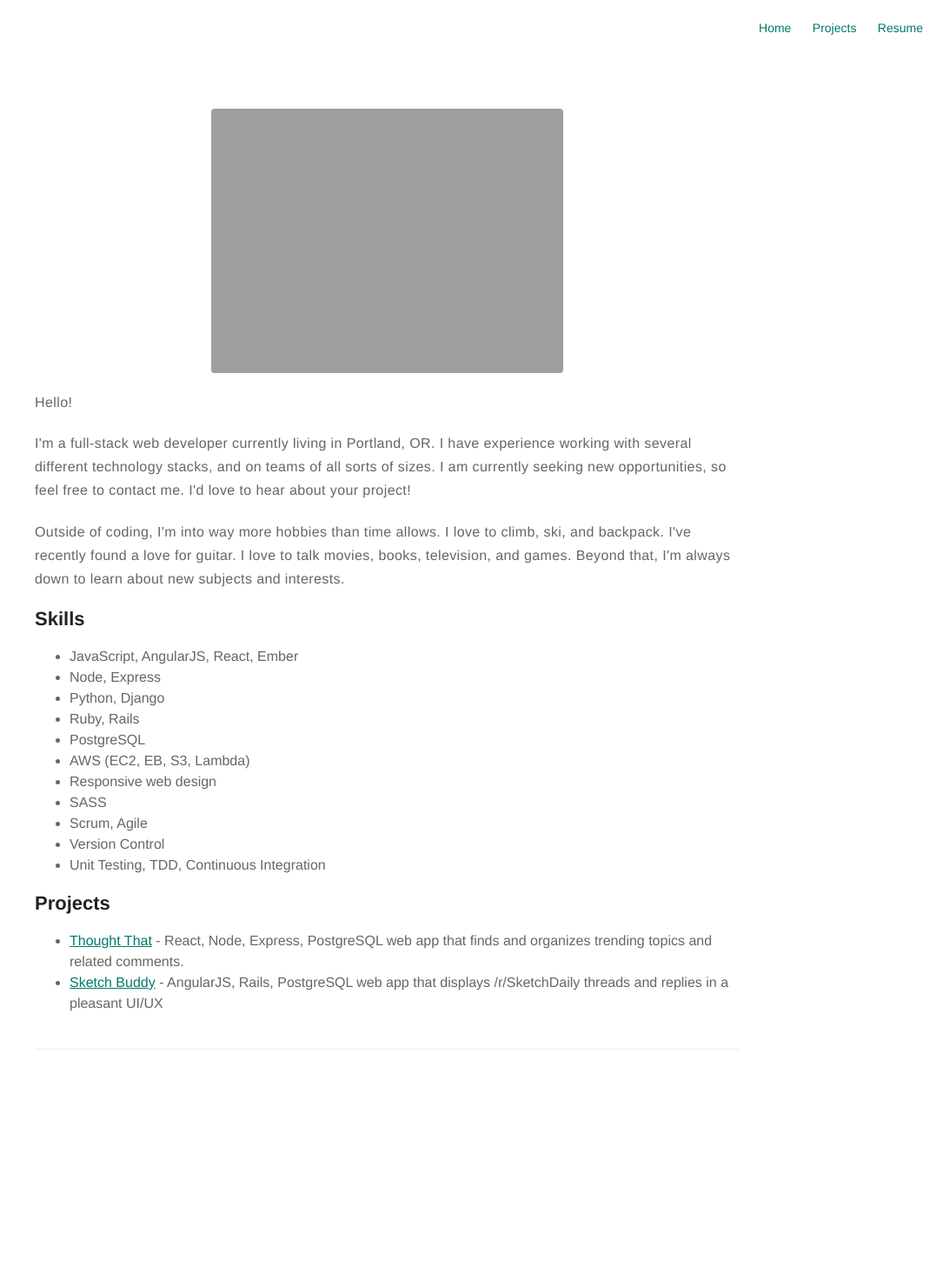
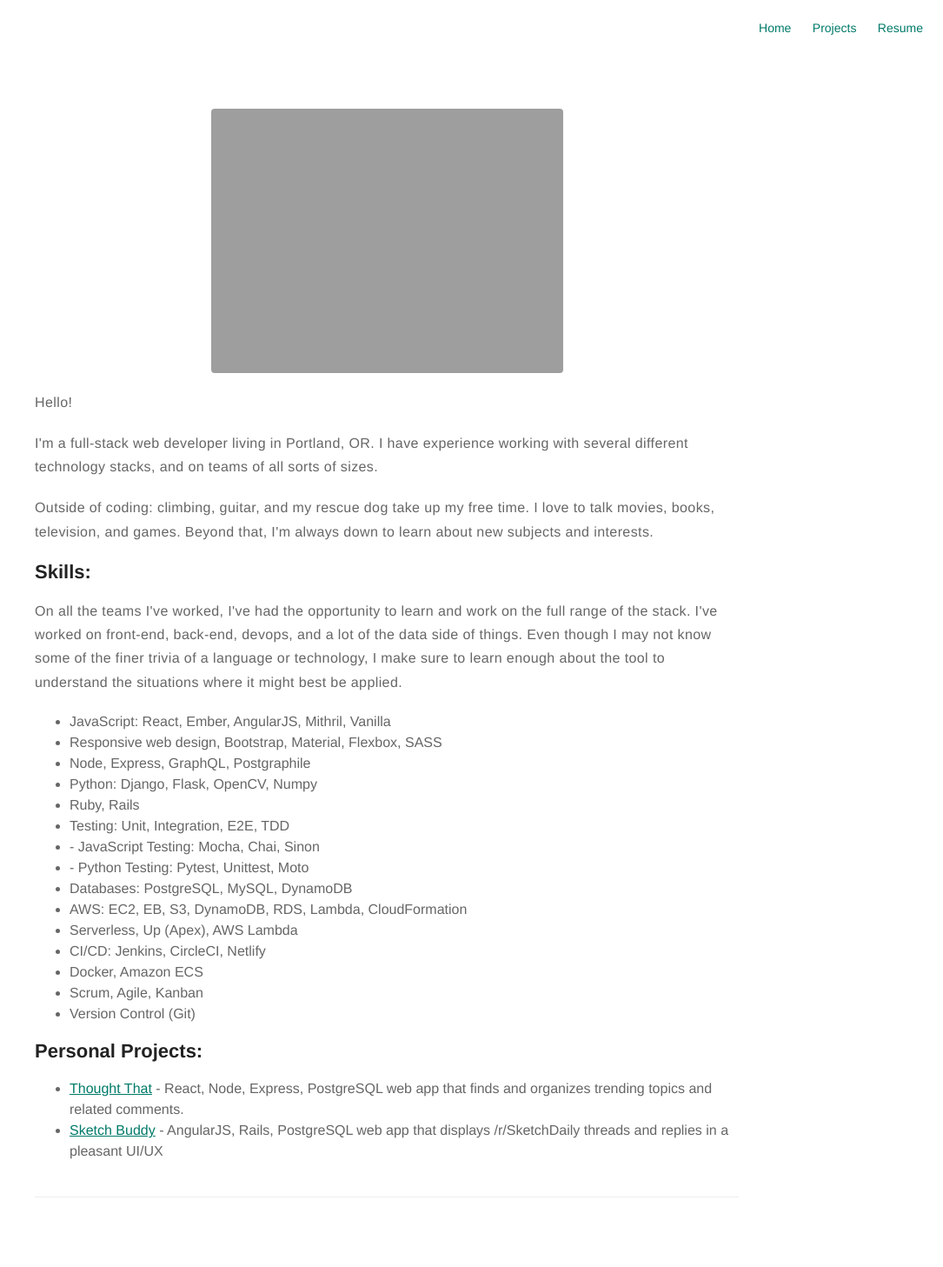
Before and after one commit to ryanwestby/ryanwestby.github.io, a Jekyll site: the page built from about.md, in a window 1280 px wide. Shown: the whole page at 87% size, without its empty margins (195-1280 px from the left). Built offline with Jekyll 4.4.1, drawn with Linux system fonts in a browser that asks for light colours; before the commit the page ends 1287 px from its top, so only the background shows below that.

Commit message:
Update bio, about, skills

```diff
--- a/_config.yml
+++ b/_config.yml
@@ -1,6 +1,6 @@
 # main text of home
 name: Ryan Westby
-bio: Hi, I'm a full-stack web developer in Portland, Oregon, currently seeking new opportunities. Feel free to contact me if you're looking for a new teammate!
+# bio:
 
 # twitter summary info
 #description: A blog about technology and stuff related
--- a/about.md
+++ b/about.md
@@ -6,33 +6,39 @@ layout: page
 
 <p>Hello!</p>
 
-<p>I'm a full-stack web developer currently living in Portland, OR. I have experience working with several different technology
-stacks, and on teams of all sorts of sizes. I am currently seeking new opportunities, so feel free to contact me. I'd love to hear about your project!</p>
+<p>I'm a full-stack web developer living in Portland, OR. I have experience working with several different technology
+stacks, and on teams of all sorts of sizes.</p>
 
-<p>Outside of coding, I'm into way more hobbies than time allows.
-I love to climb, ski, and backpack.
-I've recently found a love for guitar.
+<p>Outside of coding: climbing, guitar, and my rescue dog take up my free time.
 I love to talk movies, books, television, and games.
 Beyond that, I'm always down to learn about new subjects and interests.
 </p>
 
-<h2>Skills</h2>
+<h2>Skills:</h2>
+
+<p>
+On all the teams I've worked, I've had the opportunity to learn and work on the full range of the stack. I've worked on front-end, back-end, devops, and a lot of the data side of things. Even though I may not know some of the finer trivia of a language or technology, I make sure to learn enough about the tool to understand the situations where it might best be applied.
+</p>
 
 <ul class="skill-list">
-	<li>JavaScript, AngularJS, React, Ember</li>
-	<li>Node, Express</li>
-	<li>Python, Django</li>
+	<li>JavaScript: React, Ember, AngularJS, Mithril, Vanilla</li>
+  <li>Responsive web design, Bootstrap, Material, Flexbox, SASS</li>
+	<li>Node, Express, GraphQL, Postgraphile</li>
+	<li>Python: Django, Flask, OpenCV, Numpy</li>
 	<li>Ruby, Rails</li>
-	<li>PostgreSQL</li>
-	<li>AWS (EC2, EB, S3, Lambda)</li>
-	<li>Responsive web design</li>
-	<li>SASS</li>
-	<li>Scrum, Agile</li>
-	<li>Version Control</li>
-	<li>Unit Testing, TDD, Continuous Integration</li>
+  <li>Testing: Unit, Integration, E2E, TDD</li>
+  <li>- JavaScript Testing: Mocha, Chai, Sinon</li>
+  <li>- Python Testing: Pytest, Unittest, Moto</li>
+	<li>Databases: PostgreSQL, MySQL, DynamoDB</li>
+	<li>AWS: EC2, EB, S3, DynamoDB, RDS, Lambda, CloudFormation</li>
+	<li>Serverless, Up (Apex), AWS Lambda</li>
+  <li>CI/CD: Jenkins, CircleCI, Netlify</li>
+  <li>Docker, Amazon ECS</li>
+  <li>Scrum, Agile, Kanban</li>
+	<li>Version Control (Git)</li>
 </ul>
 
-<h2>Projects</h2>
+<h2>Personal Projects:</h2>
 
 <ul>
 	<li><a href="https://github.com/ryanwestby/thought-that">Thought That</a> - React, Node, Express, PostgreSQL web app that finds and organizes trending topics and related comments.</li>
```
